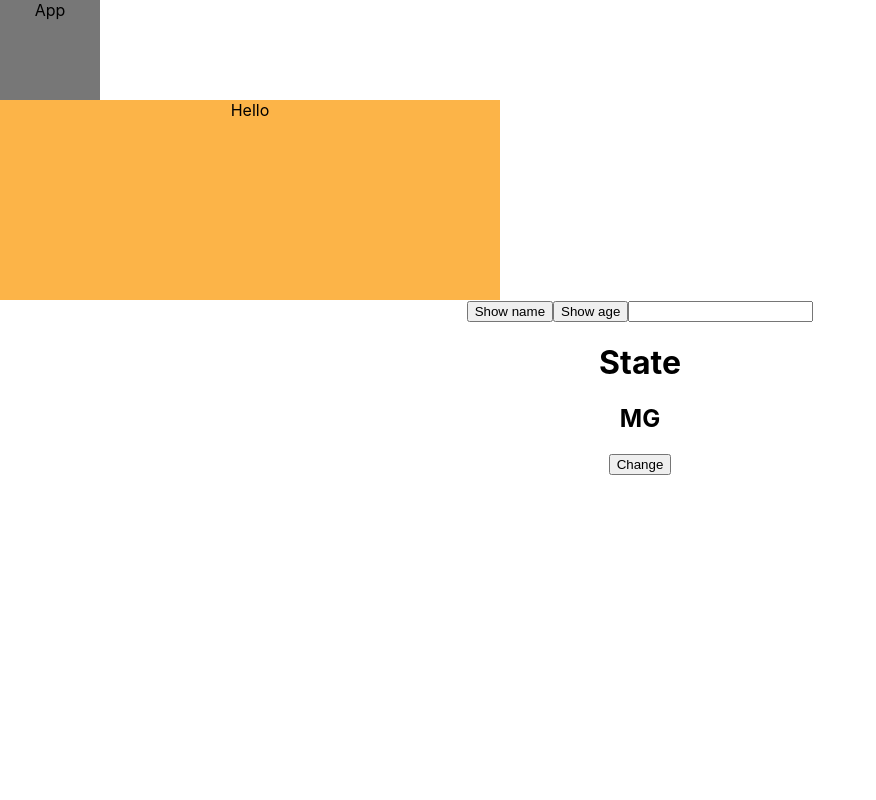
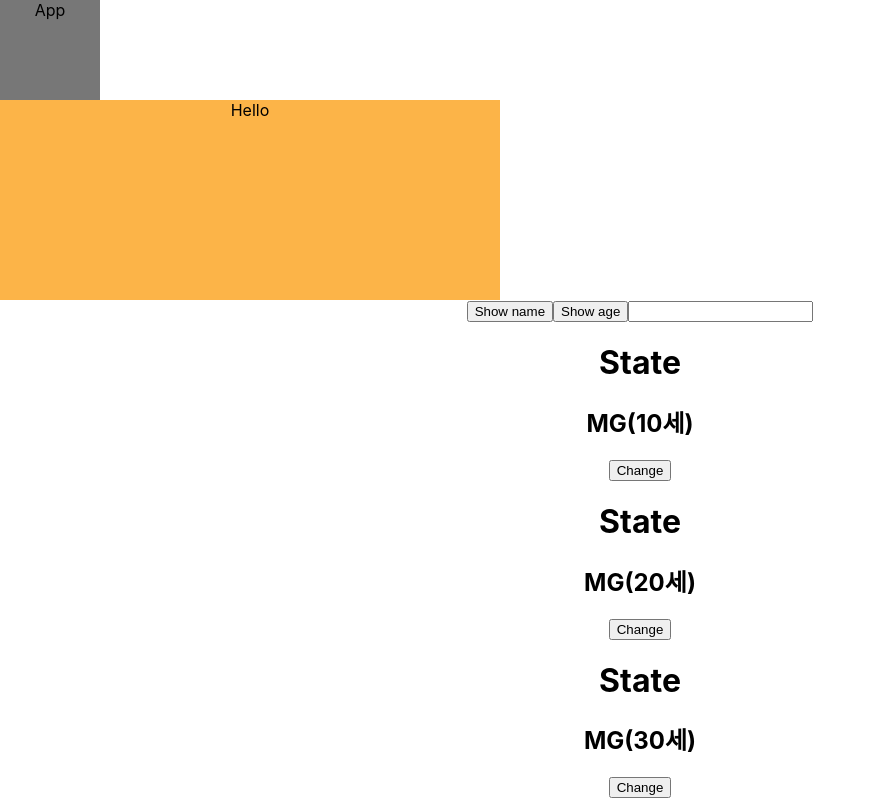
Before and after one commit to yujinwon-dev/react-practice, a React (Create React App) app in the folder voca/: page / in a window 1280 px wide. Shown: the whole page, without its empty margins (0-876 px from the left). Built offline with nearby package versions, Linux system fonts and the light colour scheme; the HTML template or start-up script is replaced by a standard one.

Commit message:
feat: 🎸 state, props 실습

```diff
--- a/voca/src/App.js
+++ b/voca/src/App.js
@@ -8,7 +8,9 @@ function App() {
     <div className="App">
       <div className={styles.box}>App</div>
       <Hello />
-      <Name />
+      <Name age={10} />
+      <Name age={20} />
+      <Name age={30} />
     </div>
   );
 }
--- a/voca/src/component/Name.js
+++ b/voca/src/component/Name.js
@@ -1,18 +1,17 @@
-export default function Name() {
-  let name = "MG";
+import { useState } from "react";
+
+export default function Name({ age }) {
+  // let name = "MG";
+  const [name, setName] = useState("MG");
 
   function changeName() {
-    name = name === "MG" ? "YJ" : "MG";
-    console.log(name);
-    // state가 아니라 단순히 변수이기 때문에 값이 바뀌어도 React는 인지하지 못함 -> 화면이 업데이트 되지 않음
-    // 이 경우 vanilla JS로 직접 업데이트 해줘야 함
-    // -> useState 사용!
-    document.getElementById("name").innerText = name;
+    setName(name === "MG" ? "YJ" : "MG");
   }
+
   return (
     <>
       <h1>State</h1>
-      <h2 id="name">{name}</h2>
+      <h2 id="name">{name}({age}세)</h2>
       <button onClick={changeName}>Change</button>
     </>
   );
```
